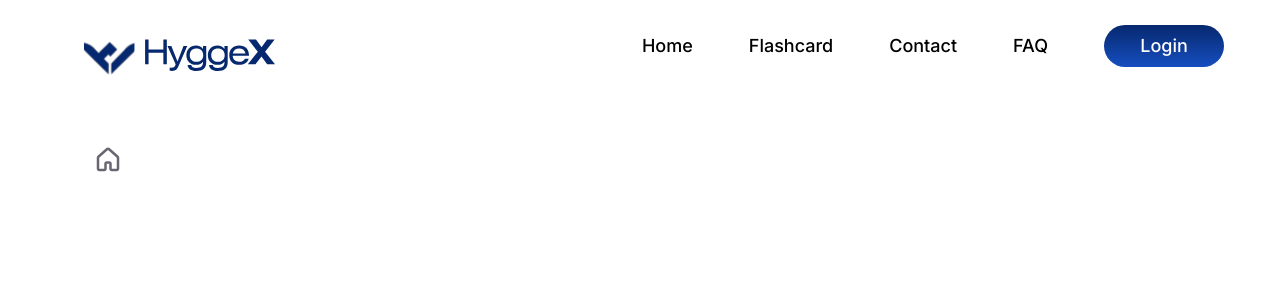
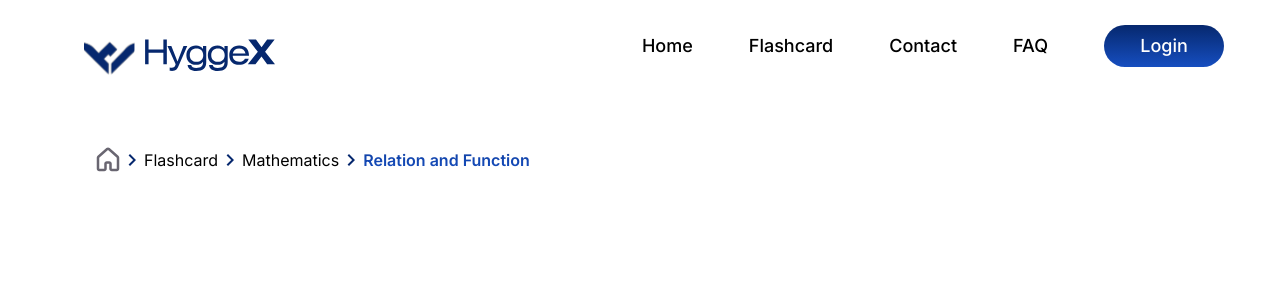
Before and after one commit to MayurBehere/Hyygex_intern_Project, a React (Vite) app in the folder client/: page / in a window 1280 px wide. Shown: the top 300 px of the page. Built offline with nearby package versions, Linux system fonts and the light colour scheme.

Commit message:
prehero done

```diff
--- a/client/src/App.jsx
+++ b/client/src/App.jsx
@@ -1,6 +1,6 @@
 import './App.css'
 import Navbar from './components/navbar.jsx'
-import HomeLogo from './assets/homelogo.svg'
+import Prehero from './components/prehero.jsx'
 
 
 function App() {
@@ -8,9 +8,7 @@ function App() {
   return (
     <>
     <Navbar/>
-    <div className="bg-white md:px-14 p-4 max-w-screen-2xl mx-auto">
-        <img src={HomeLogo} alt="logo" className='pt-10 pl-10'/>
-    </div>
+    <Prehero/>
     </>
   )
 }
--- a/client/src/components/navbar.jsx
+++ b/client/src/components/navbar.jsx
@@ -11,11 +11,11 @@ const navbar = () => {
         </div>
 
         <div className='flex space-x-14 items-center'>
-          <a href="/" className='text-#3A3740'>Home</a>
-          <a href="/" className='text-#3A3740'>Flashcard</a>
-          <a href="/" className='text-#3A3740'>Contact</a>
-          <a href="/" className='text-#3A3740'>FAQ</a>
-          <button className='text-white' style={{ width: '120px', height: '42px', borderRadius: '32px', background: 'linear-gradient(180deg, #06286E 0%, #164EC0 100%)' }}>Login</button>
+          <a href="/" className='text-#3A3740 hover:text-blue-500 transition-colors duration-300'>Home</a>
+          <a href="/" className='text-#3A3740 hover:text-blue-500 transition-colors duration-300'>Flashcard</a>
+          <a href="/" className='text-#3A3740 hover:text-blue-500 transition-colors duration-300'>Contact</a>
+          <a href="/" className='text-#3A3740 hover:text-blue-500 transition-colors duration-300'>FAQ</a>
+          <button className='text-white animate-pop-out' style={{ width: '120px', height: '42px', borderRadius: '32px', background: 'linear-gradient(180deg, #06286E 0%, #164EC0 100%)' }}>Login</button>
         </div>
       </div>
     </nav>
--- /dev/null
+++ b/client/src/components/prehero.jsx
@@ -0,0 +1,21 @@
+import React from 'react'
+import HomeLogo from '../assets/homelogo.svg'
+import arrow from '../assets/arrow.svg'
+
+const prehero = () => {
+  return (
+    <div className="bg-white md:px-14 p-4 max-w-screen-2xl mx-auto">
+    <div className="flex items-center">
+        <img src={HomeLogo} alt="logo" className='pt-10 pl-10'/>
+        <img src={arrow} alt="logo" className='pt-10 pl-2'/>
+        <p className='pt-10 pl-2 text-md'>Flashcard</p>
+        <img src={arrow} alt="logo" className='pt-10 pl-2'/>
+        <p className='pt-10 pl-2 text-md'>Mathematics</p>
+        <img src={arrow} alt="logo" className='pt-10 pl-2'/>
+        <p className='pt-10 pl-2 text-md gradient-secondary font-semibold'>Relation and Function</p>
+    </div>
+</div>
+  )
+}
+
+export default prehero
```
Also changed, not shown: client/src/assets/arrow.svg (added).
